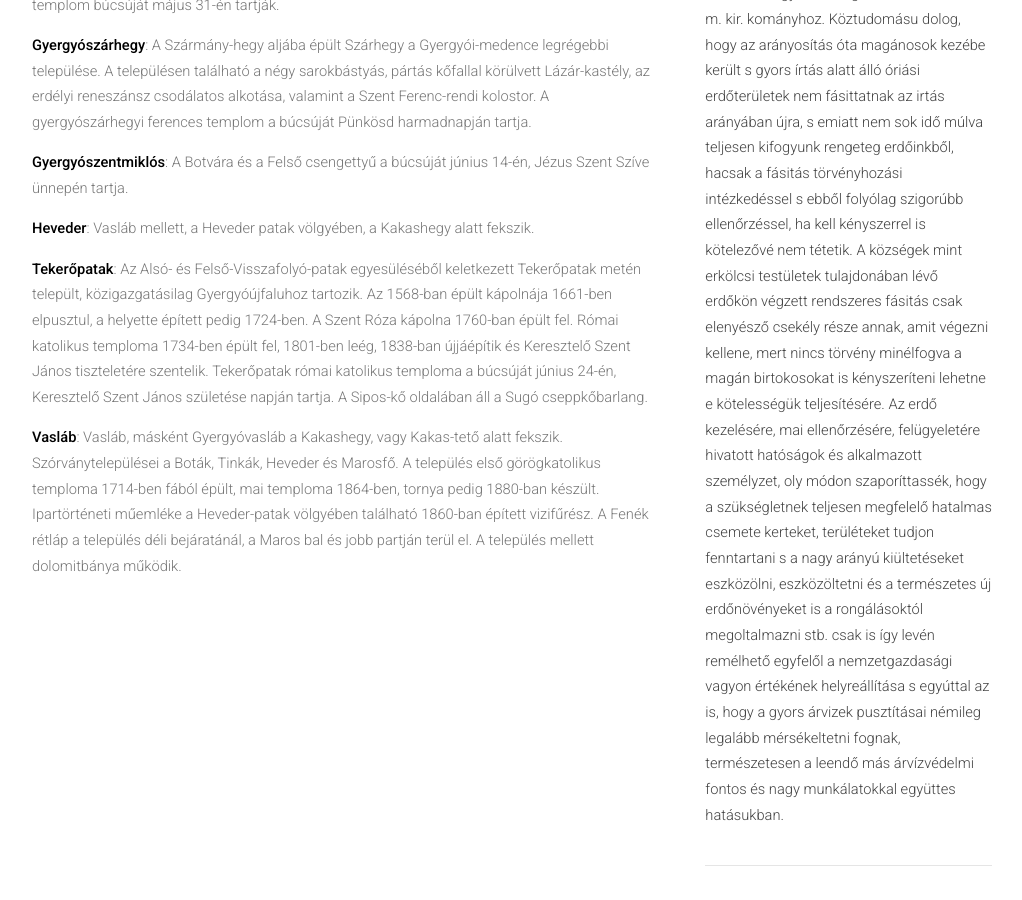
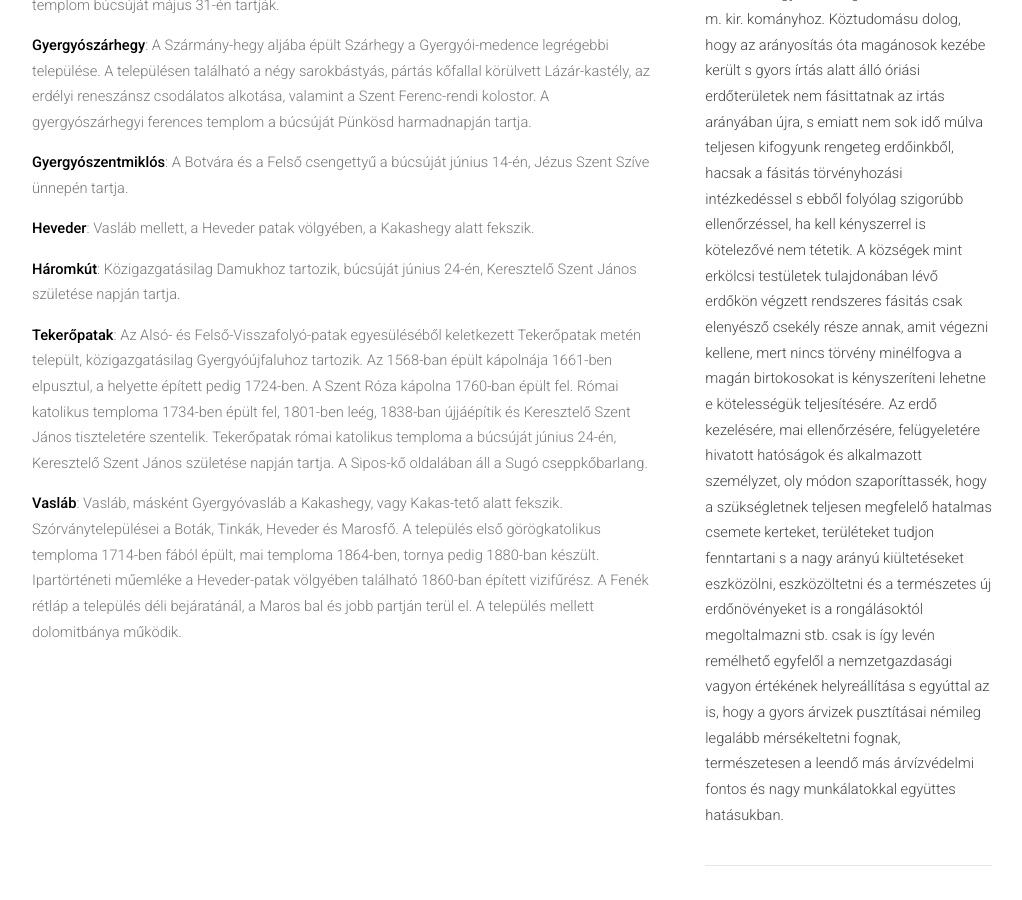
Before and after one commit to siculia/siculia.github.io, a Jekyll site: the page built from siculia-gyergyoszek.html, in a window 1280 px wide and 900 px high, scrolled down 1729 px. Shown: the whole window, without its empty margins (128-1150 px from the left). Built offline with Jekyll 4.4.1, drawn with Linux system fonts in a browser that asks for light colours; nearby versions of some CDN libraries; library files that are not in the unit come from our copies.

Commit message:
Háromkút

```diff
--- a/siculia-gyergyoszek.html
+++ b/siculia-gyergyoszek.html
@@ -38,6 +38,7 @@ layout: default
 						<p style="text-align: left;"><b>Gyergyószárhegy</b>: A Szármány-hegy aljába épült Szárhegy a Gyergyói-medence legrégebbi települése. A településen található a négy sarokbástyás, pártás kőfallal körülvett Lázár-kastély, az erdélyi reneszánsz csodálatos alkotása, valamint a Szent Ferenc-rendi kolostor. A gyergyószárhegyi ferences templom a búcsúját Pünkösd harmadnapján tartja.</p>
 						<p style="text-align: left;"><b>Gyergyószentmiklós</b>: A Botvára és a Felső csengettyű a búcsúját június 14-én, Jézus Szent Szíve ünnepén tartja.
 						<p style="text-align: left;"><b>Heveder</b>: Vasláb mellett, a Heveder patak völgyében, a Kakashegy alatt fekszik.</p>
+						<p style="text-align: left;"><b>Háromkút</b>: Közigazgatásilag Damukhoz tartozik, búcsúját június 24-én, Keresztelő Szent János születése napján tartja.</p>
 						<p style="text-align: left;"><b>Tekerőpatak</b>: Az Alsó- és Felső-Visszafolyó-patak egyesüléséből keletkezett Tekerőpatak metén települt, közigazgatásilag Gyergyóújfaluhoz tartozik. Az 1568-ban épült kápolnája 1661-ben elpusztul, a helyette épített pedig 1724-ben. A Szent Róza kápolna 1760-ban épült fel. Római katolikus temploma 1734-ben épült fel, 1801-ben leég, 1838-ban újjáépítik és Keresztelő Szent János tiszteletére szentelik. Tekerőpatak római katolikus temploma a búcsúját június 24-én, Keresztelő Szent János születése napján tartja. A Sipos-kő oldalában áll a Sugó cseppkőbarlang.</p>
 						<p style="text-align: left;"><b>Vasláb</b>: Vasláb, másként Gyergyóvasláb a Kakashegy, vagy Kakas-tető alatt fekszik. Szórványtelepülései a Boták, Tinkák, Heveder és Marosfő. A település első görögkatolikus temploma 1714-ben fából épült, mai temploma 1864-ben, tornya pedig 1880-ban készült. Ipartörténeti műemléke a Heveder-patak völgyében található 1860-ban épített vizifűrész. A Fenék rétláp a település déli bejáratánál, a Maros bal és jobb partján terül el. A település mellett dolomitbánya működik.</p>
 					</section>
```
